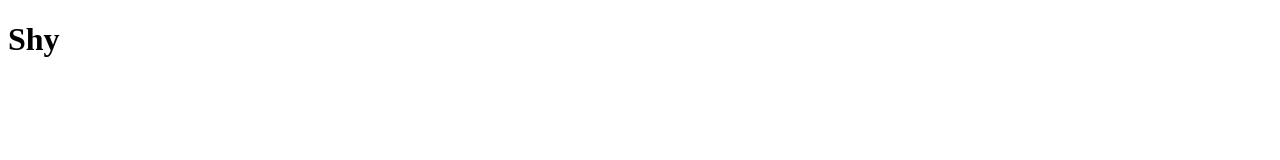
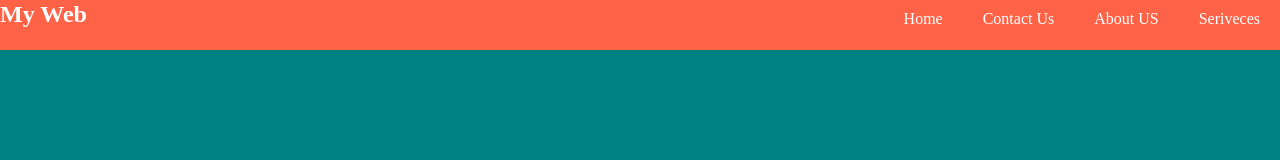
Before and after one commit to shybillibili/GIT, a plain HTML site: page index.html in a window 1280 px wide. Drawn offline with Linux system fonts and the light colour scheme.

Commit message:
Added and style navigation

```diff
--- a/index.html
+++ b/index.html
@@ -4,9 +4,21 @@
     <meta charset="UTF-8">
     <meta http-equiv="X-UA-Compatible" content="IE=edge">
     <meta name="viewport" content="width=device-width, initial-scale=1.0">
+     <link rel="stylesheet" href="style.css">
     <title>Shy Billy</title>
 </head>
 <body>
-    <h1>Shy </h1>
+    <!-- Navigation -->
+    <header>
+        <nav class="nav">
+            <h1>My Web</h1>
+            <ul>
+                <li>Home</li>
+                <li> Contact Us</li>
+                <li>About US</li>
+                <li>Seriveces</li>
+            </ul>
+        </nav>
+    </header>
 </body>
 </html>
--- a/style.css
+++ b/style.css
@@ -0,0 +1,34 @@
+
+
+*{
+    margin: 0;
+    padding: 0;
+}
+body{
+    background-color: teal;
+}
+
+header{
+    background-color: tomato;
+    height: 50px;
+}
+.nav{
+    display: flex;
+    justify-content: space-between;
+    background-color: transparent;
+    align-items: center;
+    color: white;
+    width: 100%;
+    }
+
+    .nav ul li{
+        padding-left: 20px;
+        margin-right: 20px;
+    }
+
+    .nav ul{
+        list-style: none;
+        display: flex;
+        align-items: center;
+        padding-top: 10px;
+    }
```
